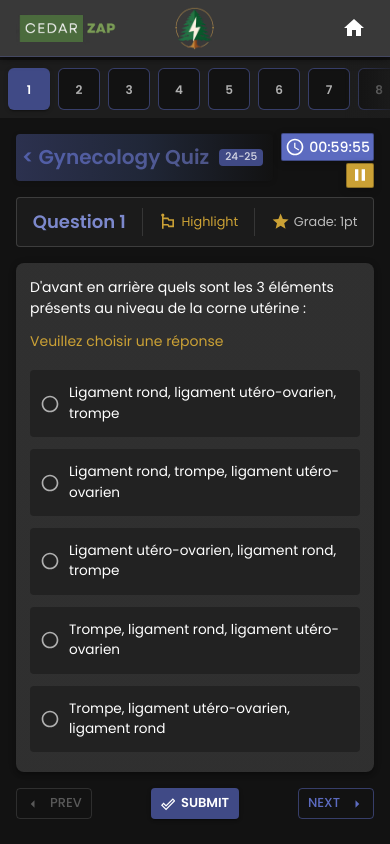
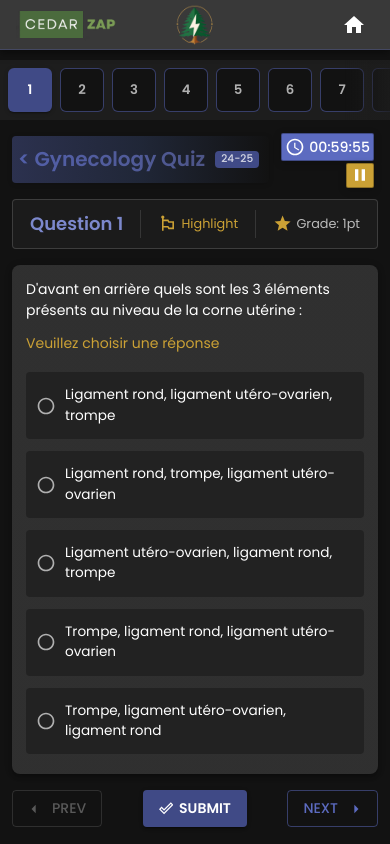
Before and after one commit to jmsazz00/cedar-zap, a React (Vite) app: page / in a window 390 px wide. Built offline with nearby package versions, Linux system fonts and the light colour scheme.

Commit message:
Adjusting layout on mobiles

```diff
--- a/src/components/FinishTestButton.tsx
+++ b/src/components/FinishTestButton.tsx
@@ -21,7 +21,7 @@ const FinishTestButton = ({
         variant={contained ? "contained" : "outlined"}
         disabled={disabled}
         onClick={onFinish}
-        size={isMobile ? "small" : "large"}
+        size={isMobile ? "medium" : "large"}
         sx={{
           fontWeight: "bold",
           color: "primary",
--- a/src/components/Navbar.tsx
+++ b/src/components/Navbar.tsx
@@ -13,6 +13,9 @@ const Navbar = () => {
         bgcolor: "#252525",
         boxShadow: "0px 2px 8px rgba(0, 0, 0, 0.5)",
         borderBottom: "1px solid rgba(92, 107, 192, 0.3)",
+        display: "flex",
+        justifyContent: "center",
+        maxHeight: isMobile ? 50 : "initial",
       }}
     >
       <Toolbar sx={{ position: "relative" }}>
@@ -33,7 +36,7 @@ const Navbar = () => {
             alignItems: "center",
           }}
         >
-          <img src={logo} height={isMobile ? 45 : 50} alt="Logo" />
+          <img src={logo} height={isMobile ? 42 : 50} alt="Logo" />
         </Box>
 
         {/* Right Section: Home Icon */}
--- a/src/components/Pagination.tsx
+++ b/src/components/Pagination.tsx
@@ -65,7 +65,7 @@ const Pagination: React.FC<PaginationProps> = ({ totalQuestions }) => {
         disabled={currentQuestionIndex === 0}
         onClick={() => setCurrentQuestionIndex(currentQuestionIndex - 1)}
         startIcon={<ArrowLeft />}
-        size={isMobile ? "small" : "medium"}
+        size={isMobile ? "medium" : "medium"}
       >
         Prev
       </Button>
@@ -81,7 +81,7 @@ const Pagination: React.FC<PaginationProps> = ({ totalQuestions }) => {
         disabled={currentQuestionIndex === totalQuestions - 1}
         onClick={() => setCurrentQuestionIndex(currentQuestionIndex + 1)}
         endIcon={<ArrowRight />}
-        size={isMobile ? "small" : "medium"}
+        size={isMobile ? "medium" : "medium"}
       >
         Next
       </Button>
--- a/src/components/QuizLayout.tsx
+++ b/src/components/QuizLayout.tsx
@@ -22,7 +22,7 @@ const QuizLayout: React.FC<{ quiz: Quiz }> = ({ quiz }) => {
     <Box sx={{ display: { md: "flex" }, pt: { xs: "60px", sm: "68px" } }}>
       <QuizUtils duration={duration} />
       <Sidebar questionCount={questions.length} />
-      <Container sx={{ mx: 0 }}>
+      <Container sx={{ mx: 0, px: 1.5 }}>
         <QuizHeader name={name} year={year} />
         <QuestionCard questions={questions} />
       </Container>
--- a/src/components/ScoreDialog.tsx
+++ b/src/components/ScoreDialog.tsx
@@ -42,7 +42,7 @@ const ScoreDialog = () => {
         sx={{
           textAlign: "center",
           fontWeight: "bold",
-          fontSize: "1.8rem",
+          fontSize: isMobile ? "1.6rem" : "1.8rem",
           bgcolor: "primary.main",
           color: "#fff",
         }}
@@ -64,14 +64,14 @@ const ScoreDialog = () => {
           variant="h5"
           align="center"
           color="textPrimary"
-          sx={{ mt: 2, fontWeight: "bold" }}
+          sx={{ mt: isMobile ? 0 : 2, fontWeight: "bold" }}
         >
           Your Total Score:{" "}
           <strong>
             {score}/{maxScore}
           </strong>
         </Typography>
-        <Divider sx={{ width: "90%", my: isMobile ? 2 : 0 }} />
+        <Divider sx={{ width: "90%", my: isMobile ? 1 : 0 }} />
         <Box width={"100%"}>
           <Typography
             variant="h6"
--- a/src/hooks/useSidebarBtnStyles.ts
+++ b/src/hooks/useSidebarBtnStyles.ts
@@ -27,10 +27,10 @@ export const useSidebarBtnStyles = (
   }, [isCurrent, showAnswers, isCorrect]);
 
   return {
-    height: { xs: 42, sm: 45, md: 48 },
-    minWidth: { xs: 42, sm: 45, md: 48 },
+    height: { xs: 44, sm: 46, md: 48 },
+    minWidth: { xs: 44, sm: 46, md: 48 },
     borderRadius: { xs: 1.5, md: 2 },
-    fontSize: { xs: "0.75rem", sm: "0.8rem", md: "0.875rem" },
+    fontSize: { xs: "0.825rem", sm: "0.85rem", md: "0.875rem" },
     fontWeight: "bold",
     zIndex: 2,
     overflow: "hidden",
```
